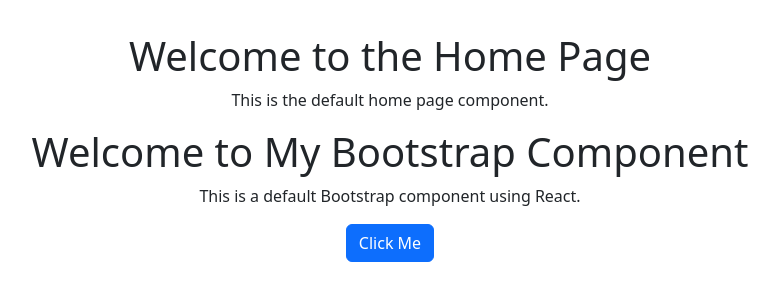
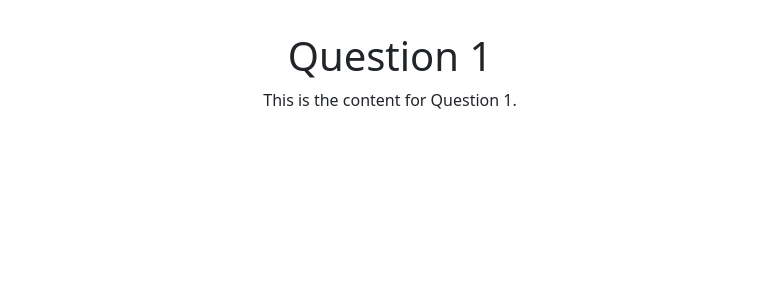
Before and after one commit to davidtopping02/lbg-game-jam-perspectrum, a React (Vite) app: page / in a window 1280 px wide. Shown: the top 300 px of the page, without its empty margins (250-1029 px from the left). Built offline with nearby package versions, Linux system fonts and the light colour scheme.

Commit message:
basic layout

```diff
--- a/package.json
+++ b/package.json
@@ -10,8 +10,8 @@
     "preview": "vite preview"
   },
   "dependencies": {
-    "bootstrap": "^5.3.3",
     "react": "^19.0.0",
+    "react-bootstrap": "^2.10.9",
     "react-dom": "^19.0.0"
   },
   "devDependencies": {
--- /dev/null
+++ b/src/Components/Questions/Question1/Question1.jsx
@@ -0,0 +1,12 @@
+import React from 'react';
+
+const Question1 = () => {
+  return (
+    <div>
+      <h1>Question 1</h1>
+      <p>This is the content for Question 1.</p>
+    </div>
+  );
+};
+
+export default Question1;
--- a/src/Pages/Home/Home.jsx
+++ b/src/Pages/Home/Home.jsx
@@ -1,15 +1,32 @@
-import React from "react";
-import DefaultComponent from "../../Components/Default/Default";
+import React, { useState } from 'react'
+import DefaultComponent from '../../Components/Default/Default'
+import { Button } from 'react-bootstrap'
+import 'bootstrap/dist/css/bootstrap.min.css'
+import Question1 from '../../Components/Questions/Question1/Question1'
 
 const Home = () => {
-  return (
-    <div>
-      <h1>Welcome to the Home Page</h1>
-      <p>This is the default home page component.</p>
+    const [pageNumber, setPageNumber] = useState(1)
 
-      <DefaultComponent></DefaultComponent>
-    </div>
-  );
-};
+    const incrementPageNumber = () => {
+        setPageNumber(pageNumber + 1)
+    }
 
-export default Home;
+    const pickCorrectPage = (pageId) => {
+        switch (pageId) {
+            case 1:
+                return <Question1></Question1>
+
+            default:
+                return <DefaultComponent></DefaultComponent>
+        }
+    }
+    return (
+        <div className="container">
+            <div className="row">
+                <div className="col">{pickCorrectPage(pageNumber)}</div>
+            </div>
+        </div>
+    )
+}
+
+export default Home
```
Also changed, not shown: 1 other file (tests, documents, lock files or other folders).
